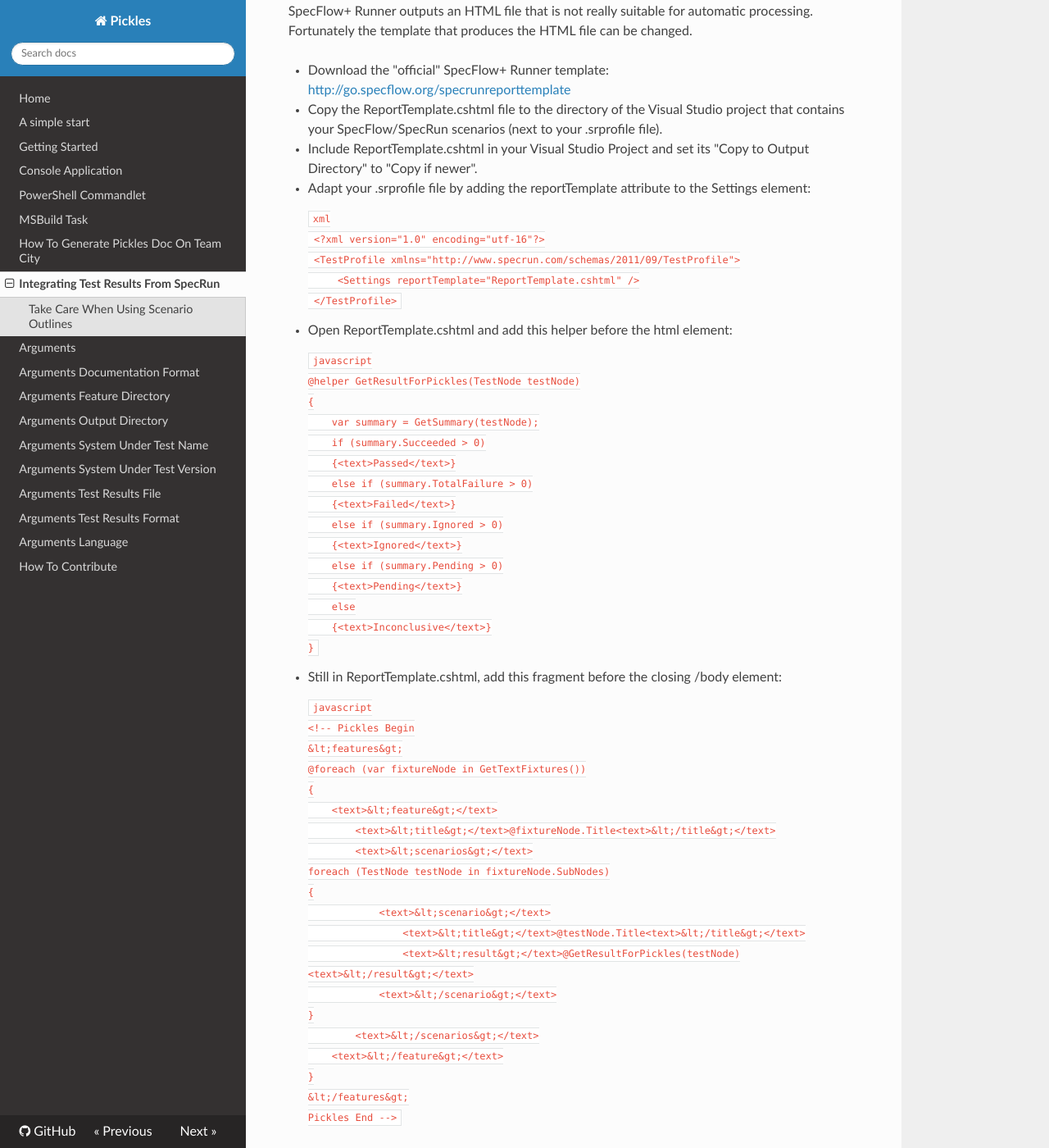
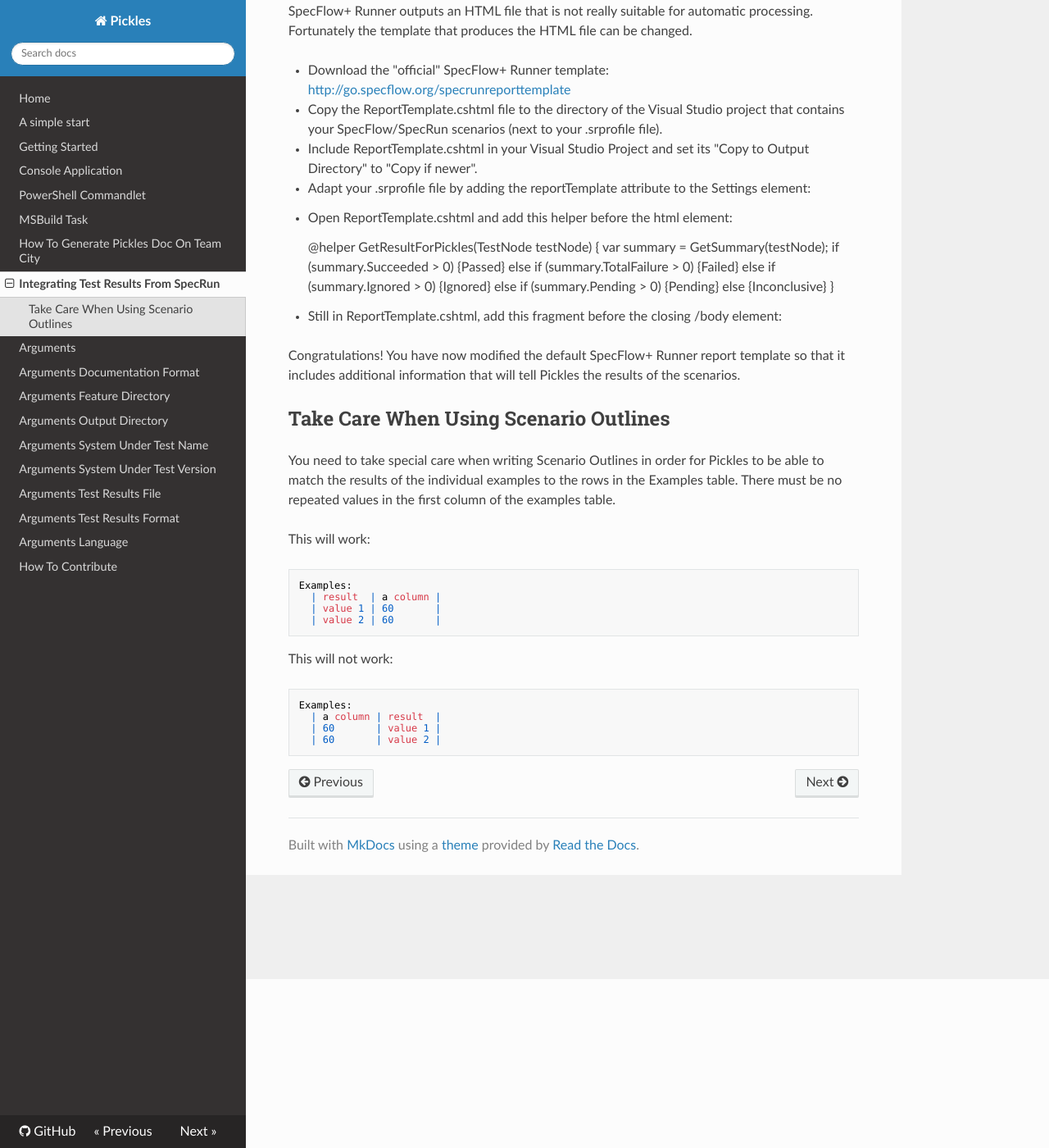
Before and after one commit to picklesdoc/docs, an MkDocs documentation site: the page built from docs/IntegratingTestResultsFromSpecRun.md, in a window 1280 px wide and 1400 px high, scrolled down 206 px. Shown: the whole window at 82% size. Built offline with MkDocs 1.6.1, drawn with Linux system fonts in a browser that asks for light colours; nearby versions of some CDN libraries; old or Windows-style settings are respelled for this version of MkDocs; some of the changed text lies outside the part shown.

Commit message:
Try to fix code blocks

````diff
--- a/docs/IntegratingTestResultsFromSpecRun.md
+++ b/docs/IntegratingTestResultsFromSpecRun.md
@@ -7,16 +7,13 @@ It is now possible to integrate test results from [SpecFlow+ Runner](http://www.
 * Include ReportTemplate.cshtml in your Visual Studio Project and set its "Copy to Output Directory" to "Copy if newer".
 * Adapt your .srprofile file by adding the reportTemplate attribute to the Settings element:
 
-     ```xml
      <?xml version="1.0" encoding="utf-16"?>
      <TestProfile xmlns="http://www.specrun.com/schemas/2011/09/TestProfile">
          <Settings reportTemplate="ReportTemplate.cshtml" />
      </TestProfile>
-     ```
 
 * Open ReportTemplate.cshtml and add this helper before the html element:
 
-    ```javascript
     @helper GetResultForPickles(TestNode testNode)
     {
         var summary = GetSummary(testNode);
@@ -31,11 +28,9 @@ It is now possible to integrate test results from [SpecFlow+ Runner](http://www.
         else
         {<text>Inconclusive</text>}
     }
-    ```
 
 * Still in ReportTemplate.cshtml, add this fragment before the closing /body element:
 
-    ```javascript
     <!-- Pickles Begin
     &lt;features&gt;
     @foreach (var fixtureNode in GetTextFixtures())
@@ -55,7 +50,6 @@ It is now possible to integrate test results from [SpecFlow+ Runner](http://www.
     }
     &lt;/features&gt;
     Pickles End -->
-    ```
 
 Congratulations! You have now modified the default SpecFlow+ Runner report template so that it includes additional information that will tell Pickles the results of the scenarios.
 
@@ -65,18 +59,14 @@ You need to take special care when writing Scenario Outlines in order for Pickle
 
 This will work:
 
-    ```feature
     Examples:
       | result  | a column |
       | value 1 | 60       |
       | value 2 | 60       |
-    ```
 
 This will not work:
 
-    ```feature
     Examples:
       | a column | result  |
       | 60       | value 1 |
       | 60       | value 2 |
-    ```
````
